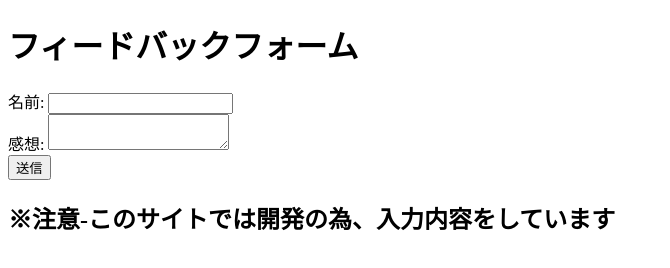
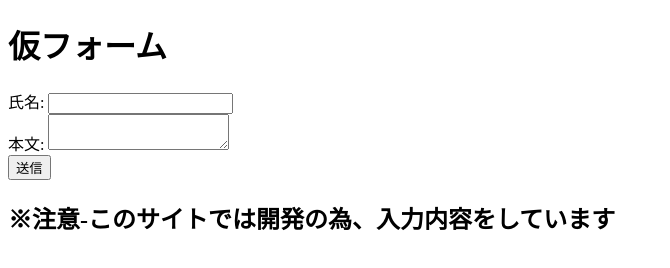
Before and after one commit to potaajyu1729/demopage_hack, a plain HTML site: page index.html in a window 1280 px wide. Shown: the whole page, without its empty margins (0-670 px from the left). Drawn offline with Linux system fonts and the light colour scheme.

Commit message:
Update index.html

```diff
--- a/index.html
+++ b/index.html
@@ -6,10 +6,10 @@
   <title>簡易アンケート</title>
 </head>
 <body>
-  <h1>フィードバックフォーム</h1>
+  <h1>仮フォーム</h1>
   <form id="feedback-form">
-    <label>名前: <input type="text" name="name" required></label><br>
-    <label>感想: <textarea name="message" required></textarea></label><br>
+    <label>氏名: <input type="text" name="name" required></label><br>
+    <label>本文: <textarea name="message" required></textarea></label><br>
     <button type="submit">送信</button>
   </form>
 
```
